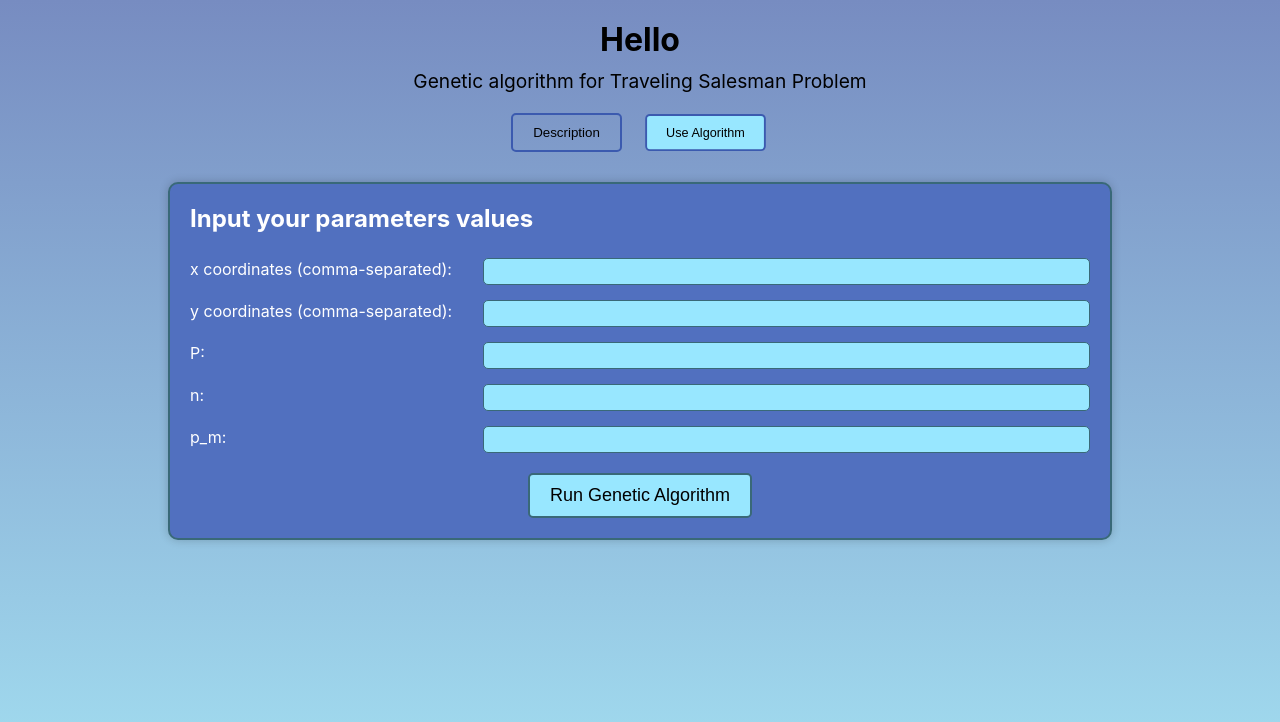
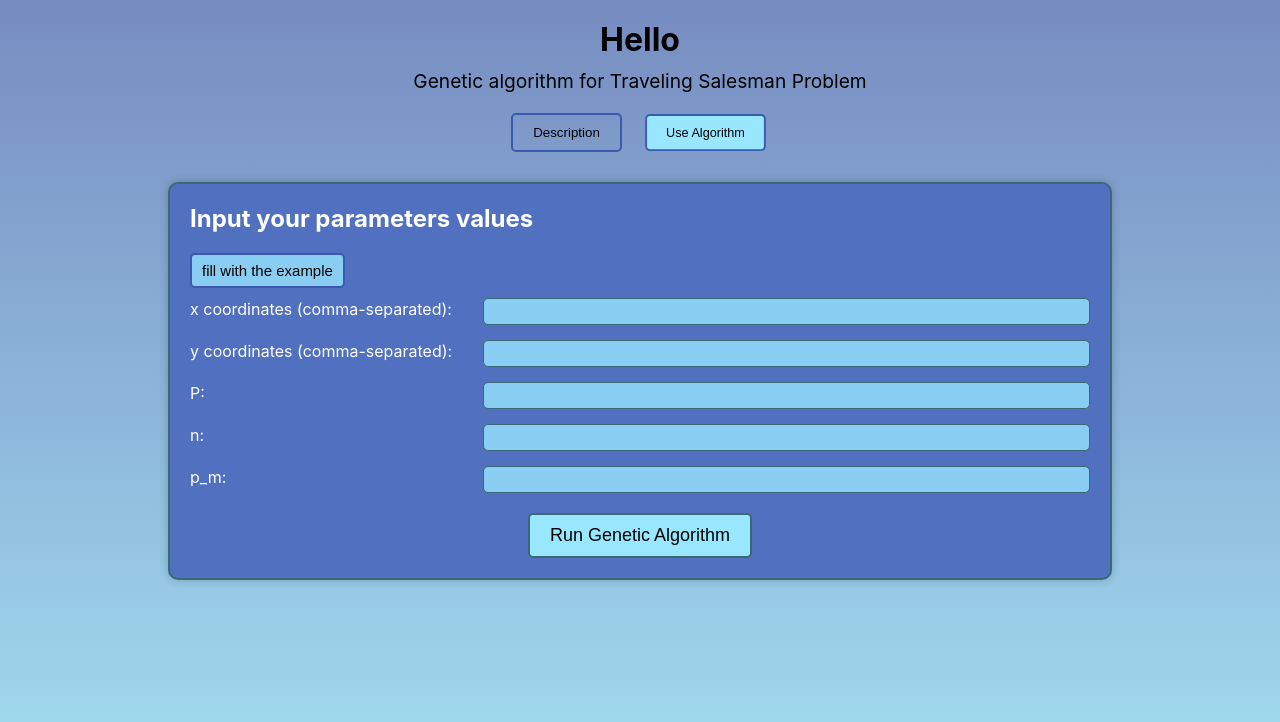
Before and after one commit to martadaszkiewicz/Genetic-Algorithm-app, a React (Create React App) app: page / in a window 1280 px wide. Both pictures are taken after a click on the button "Use Algorithm". Shown: the top 722 px of the page. Built offline with nearby package versions, Linux system fonts and the light colour scheme.

Commit message:
button for filling the input files with exemplary values

```diff
--- a/src/components/Description-InputParameters.css
+++ b/src/components/Description-InputParameters.css
@@ -57,30 +57,6 @@
 .input-text-header {
   margin-top: 0px;
 }
-/* bolow statments have inproper labels. (saving it for a while for future decisions) */
-
-/* .x-input-text, .y-input-text, .P-input-text, .n-input-text, .p_m-input-text {
-  width: 48%;
-  display: flex;
-  flex-direction: column;
-  margin-bottom: 10px;
-} */
-
-/* .x-input, .y-input, .P-input, .n-input, .p_m-input {
-  width: 100%;
-  background-color: #98e7ff;
-
-  color: #000000;
-  border: 1px solid #3d3632;
-  padding: 5px 10px;
-  border-radius: 5px;
-  margin-top: 5px;
-  outline: none;
-} */
-
-/* .x-input:focus, .y-input:focus, .P-input:focus, .n-input:focus, .p_m-input:focus {
-  background-color: #ffffff;
-} */
 
 .run-button-element {
   text-align: center;
@@ -127,10 +103,26 @@
 
 .input-field {
   flex: 2;
-  background-color: #98e7ff;
+  background-color: #98e7ffcc;
   border: 1px solid #396978;
   padding: 5px 10px;
   border-radius: 5px;
   margin-top: 5px;
   outline: none;
 }
+
+.exemplary-fill-button {
+  text-align: right;
+  padding: 7px 10px;
+  margin-bottom: 5px;
+  background-color: #98e7ffcc;
+  border-radius: 5px;
+  border: 2px solid rgb(59, 90, 175);
+  font-size: 15px;
+  color: #000000;
+}
+.exemplary-fill-button:hover {
+  background-color: #98e7ff;
+  transform: scale(0.98);
+
+}
--- a/src/components/InputParameters.js
+++ b/src/components/InputParameters.js
@@ -33,9 +33,24 @@ const InputParameters = ({ state, handleInputChange, runGeneticAlgorithm }) => {
     setModalIsOpen(false);
   };
 
+  const fillWithExemplaryValues = () => {
+    handleInputChange({ target: { name: "x", value: "3, 2, 12, 7,  9,  3, 16, 11, 9, 2" } });
+    handleInputChange({ target: { name: "y", value: "1, 4, 2, 4.5, 9, 1.5, 11, 8, 10, 7" } });
+    handleInputChange({ target: { name: "P", value: "250" } });
+    handleInputChange({ target: { name: "n", value: "0.8" } });
+    handleInputChange({ target: { name: "p_m", value: "0.2" } });
+  };
+
+
   return (
     <div className="input-parameters">
       <h2 className="input-text-header">Input your parameters values</h2>
+
+      <button
+      className='exemplary-fill-button'
+      onClick={fillWithExemplaryValues}>
+        fill with the example
+      </button>
 
       <div className="parameter">
         <div className="label">x coordinates (comma-separated):</div>
@@ -97,6 +112,7 @@ const InputParameters = ({ state, handleInputChange, runGeneticAlgorithm }) => {
         />
       </div>
 
+
       <div className="run-button-element">
         <button
           className={`run-button ${state.loading ? 'loading' : ''}`}
@@ -107,6 +123,8 @@ const InputParameters = ({ state, handleInputChange, runGeneticAlgorithm }) => {
         </button>
         {state.loading && <Loader />}
       </div>
+
+
       <Modal
         isOpen={modalIsOpen}
         onRequestClose={closeModal}
--- a/src/components/InvalidInput.css
+++ b/src/components/InvalidInput.css
@@ -6,8 +6,9 @@
     background-color: #fff;
     border-radius: 10px;
     padding: 20px;
-    border: 1px solid rgb(228, 162, 162);
-    max-width: 400px;
+    border: 1px solid #5f8a978c;
+    max-width: 420px;
+    min-height: 200px;
     width: 100%;
     text-align: justify;
     box-shadow: 0 0 10px rgba(0, 0, 0, 0.2);
@@ -24,16 +25,19 @@
     margin-bottom: 20px;
 }
 .Modal button {
-    background-color: #ead4c5;
+    background-color: #c5d6ea;
     color: #000000;
     font-size: 15px;
     padding: 10px 20px;
     border: none;
     cursor: pointer;
     border-radius: 5px;
+    margin-top: 5px;
+
 }
 
 .Modal button:hover {
-    background-color: #7c2902;
-    color: white;
+    background-color: #5f8a978c;
+    color: rgb(0, 0, 0);
+    border: 1px solid rgb(95, 138, 151);
 }
--- a/src/components/TrialPlot.js
+++ b/src/components/TrialPlot.js
@@ -6,7 +6,7 @@ const TrialPlot = ({ xResults, yResults }) => {
 // xResults and yResults are arrays of coordinates
 // the plot include the returne to the starting point, so the arrays have to be extended:
 
-const extendedXResults = [...xResults, xResults[0]]; // it is much better to create a new variable here which wont influence the global Results in the raw display
+const extendedXResults = [...xResults, xResults[0]]; // it is much better to create a new variable here which won't influence the global Results in the raw display
 const extendedYResults = [...yResults, yResults[0]];
 
 
```
